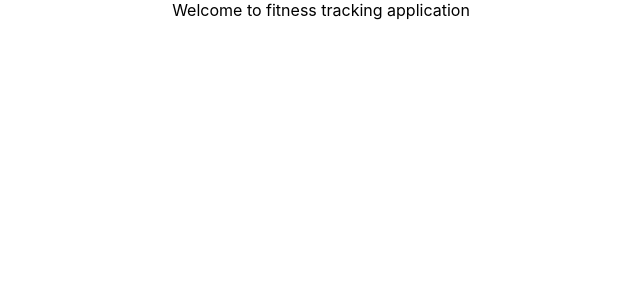
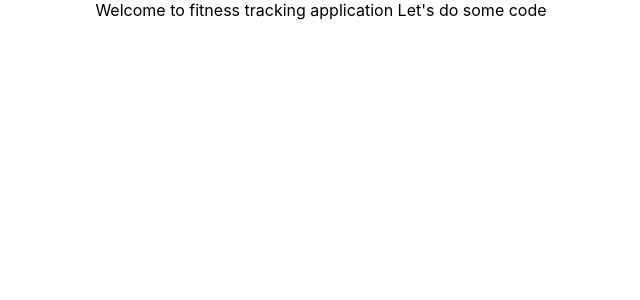
Before and after one commit to farukphero/fitness-tracking-web-client, a React (Create React App) app: page / in a window 1280 px wide. Shown: the top 300 px of the page, without its empty margins (319-959 px from the left). Built offline with nearby package versions, Linux system fonts and the light colour scheme.

Commit message:
this is from sohag

```diff
--- a/src/App.js
+++ b/src/App.js
@@ -4,6 +4,7 @@ function App() {
   return (
     <div className="App">
        Welcome to fitness tracking application
+       Let's do some code
     </div>
   );
 }
```
